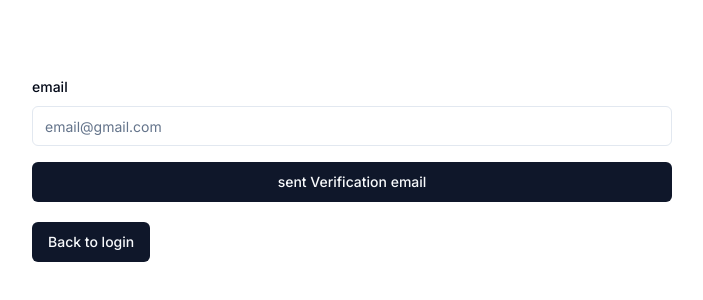
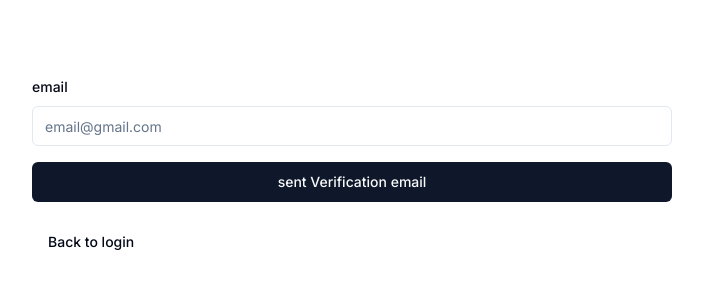
Before and after one commit to Abdullah-dev0/Authjs-starter-pack, a Next.js app: page /auth/reset in a window 1280 px wide. Shown: the part 232-532 px from the top of the page, without its empty margins (288-991 px from the left). Built offline with nearby package versions, Linux system fonts and the light colour scheme; no server answers.

Commit message:
refactor: Update ResetPasswordCard to use "ghost" variant for the "Back to login" button

```diff
--- a/components/shared/auth/ResetPasswordCard.tsx
+++ b/components/shared/auth/ResetPasswordCard.tsx
@@ -76,7 +76,7 @@ export function ResetPasswordCard() {
                </Button>
             </form>
          </Form>
-         <Button className="self-start">
+         <Button className="self-start" variant="ghost">
             <Link href="/auth/login">Back to login</Link>
          </Button>
       </>
--- a/middleware.ts
+++ b/middleware.ts
@@ -33,7 +33,7 @@ export default auth((req) => {
       return Response.redirect(new URL("/auth/login", nextUrl));
    }
 
-   return null ;
+   return null;
 });
 
 export const config = {
```
